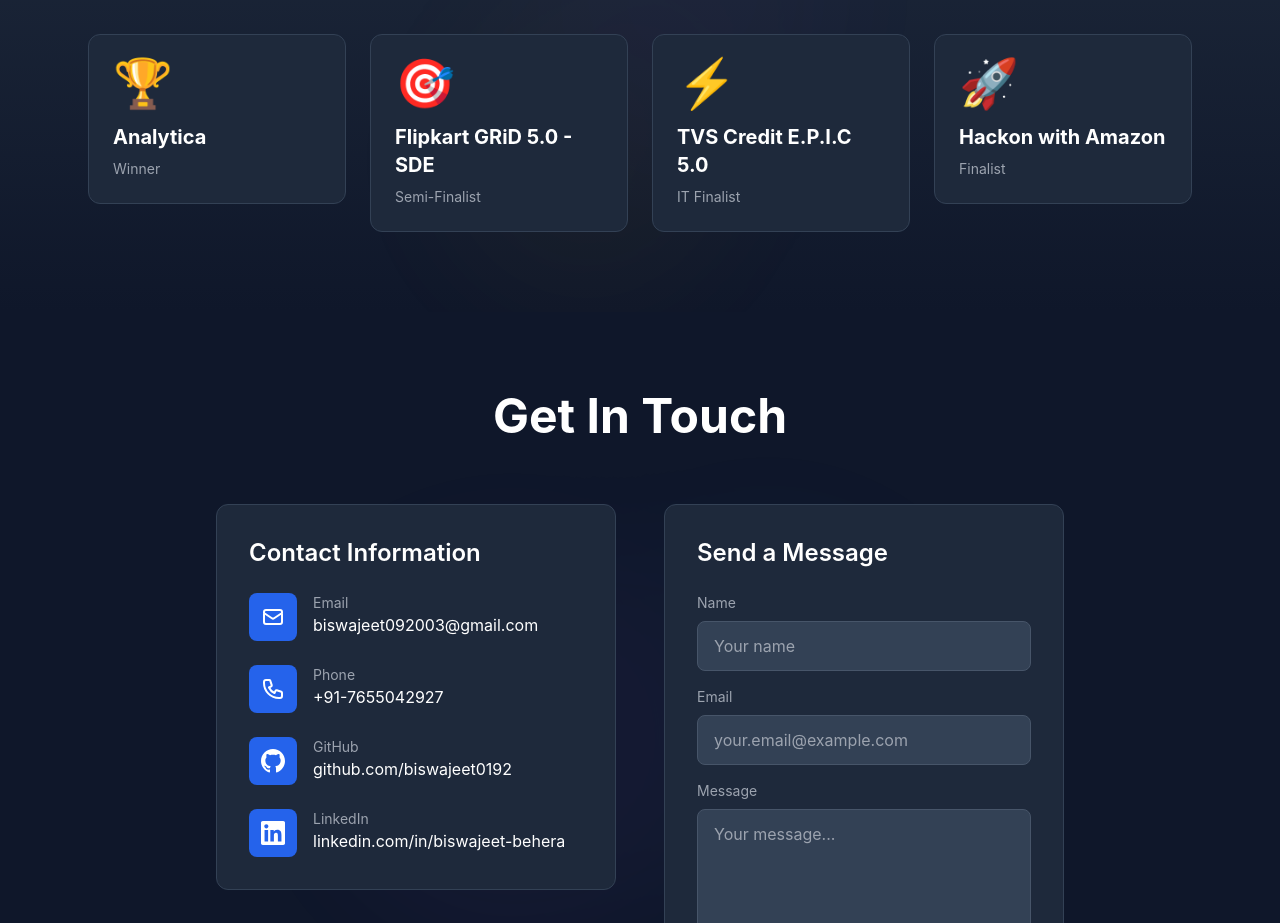
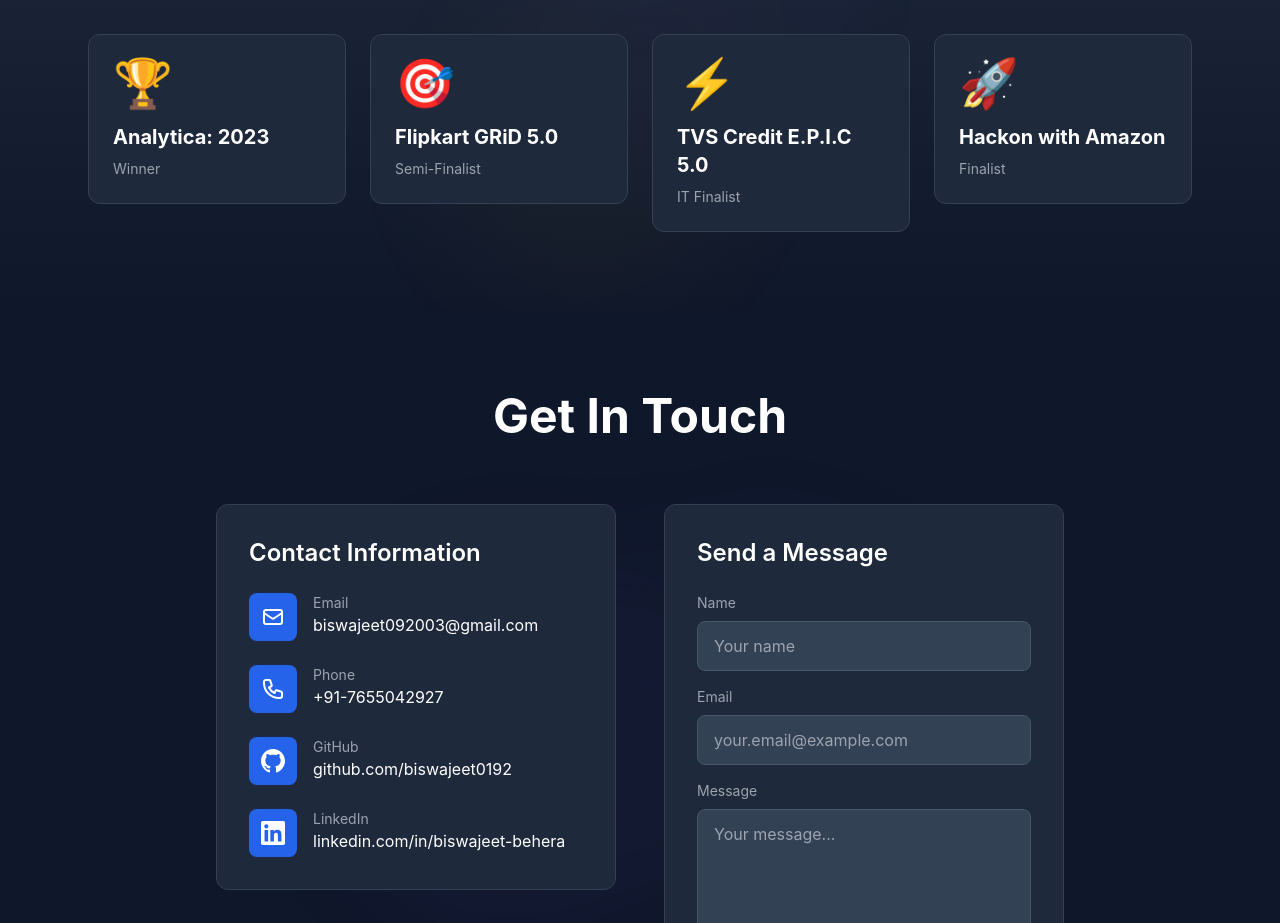
Before and after one commit to biswajeet0192/portfolio-v3, a React (Vite) app: page / in a window 1280 px wide. Shown: the part 4500-5423 px from the top of the page. Built offline with nearby package versions, Linux system fonts and the light colour scheme; the HTML template or start-up script is replaced by a standard one.

Commit message:
minor fix

```diff
--- a/src/components/Achievements.jsx
+++ b/src/components/Achievements.jsx
@@ -3,13 +3,13 @@
 const Achievements = () => {
   const achievements = [
     {
-      title: "Analytica",
+      title: "Analytica: 2023",
       subtitle: "Winner",
       icon: "🏆",
       color: "from-yellow-500 to-orange-500"
     },
     {
-      title: "Flipkart GRiD 5.0 - SDE",
+      title: "Flipkart GRiD 5.0",
       subtitle: "Semi-Finalist",
       icon: "🎯",
       color: "from-blue-500 to-purple-500"
```
